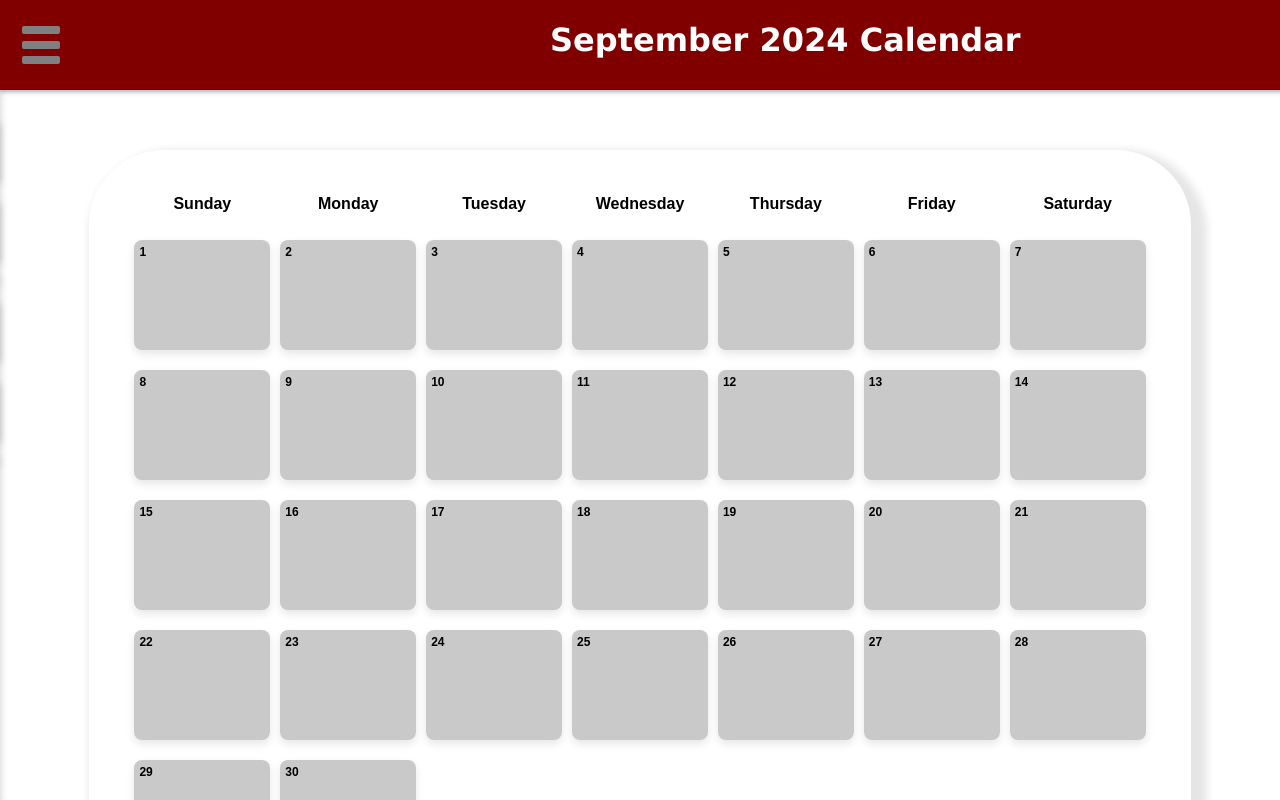
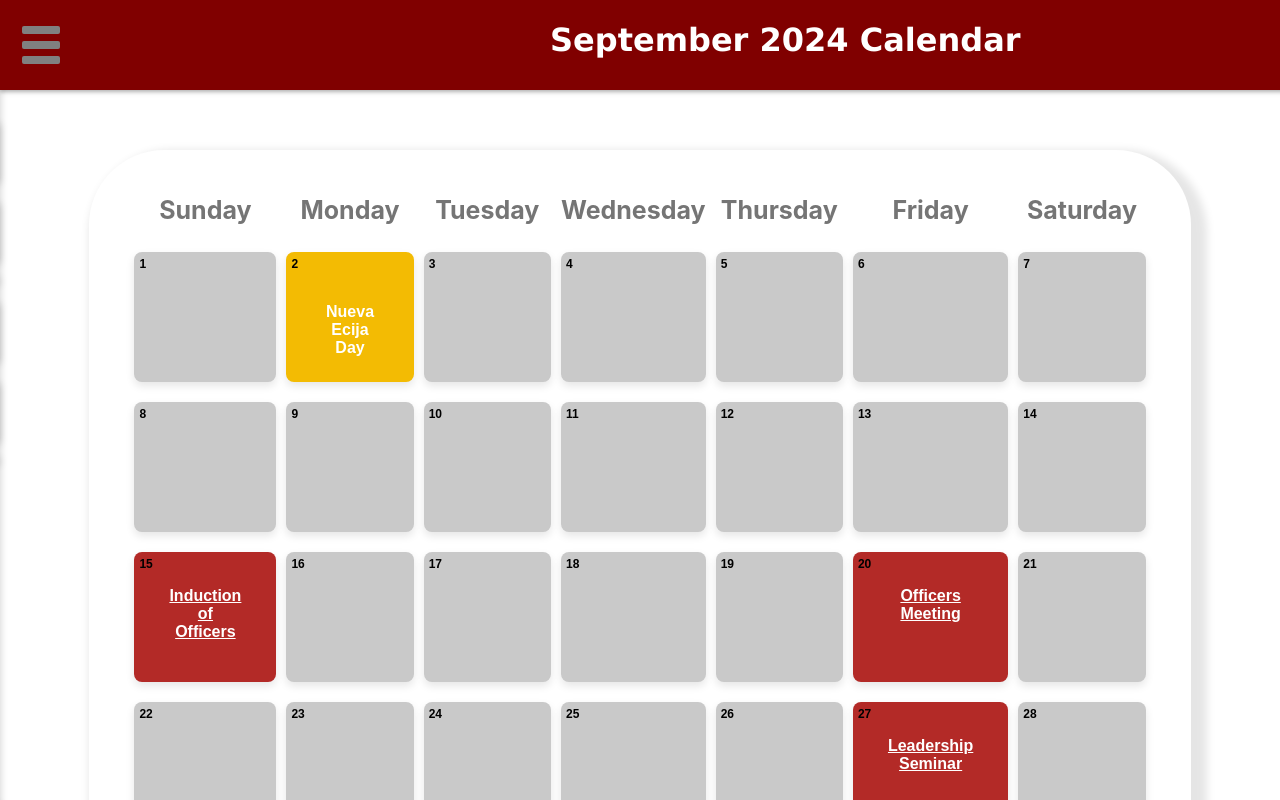
Before and after one commit to shinpaydoodles/app-dev, a React (Vite) app: page / in a window 1280 px wide. Shown: the top 800 px of the page. Built offline with nearby package versions, Linux system fonts and the light colour scheme.

Commit message:
add: month and week view

```diff
--- a/src/App.jsx
+++ b/src/App.jsx
@@ -1,18 +1,19 @@
-import Header from './assets/Header.jsx'
-import Card from './assets/Card.jsx'
-
+import { BrowserRouter as Router, Route, Routes } from 'react-router-dom';
+import Header from './assets/Header';
+import WeekView from './assets/WeekView';
+import MonthView from './assets/MonthView';
 
 function App() {
-
-  return(
-    <>
-
-    <Card></Card>
-    <Header></Header>
-
-
-    </>
-  );
+    return (
+        <Router>
+            <Header></Header>
+            <Routes>
+                <Route path="/week" element={<WeekView />} />
+                <Route path="/month" element={<MonthView />} />
+                <Route path="/" element={<MonthView />} />
+            </Routes>
+        </Router>
+    );
 }
 
-export default App
+export default App;
--- a/src/assets/Card.jsx
+++ b/src/assets/Card.jsx
@@ -14,7 +14,10 @@ function Card(){
 
 
             <div className="datebg"><span class="num">1</span></div>
-            <div className="datebg"><span class="num">2</span></div>
+            <div className="datebg">
+                <span class="num">2</span>
+                <span class="neee">Nueva Ecija Day</span>
+            </div>
             <div className="datebg"><span class="num">3</span></div>
             <div className="datebg"><span class="num">4</span></div>
             <div className="datebg"><span class="num">5</span></div>
@@ -27,7 +30,10 @@ function Card(){
             <div className="datebg"><span class="num">12</span></div>
             <div className="datebg"><span class="num">13</span></div>
             <div className="datebg"><span class="num">14</span></div>
-            <div className="datebg"><span class="num">15</span></div>
+            <div className="datebg">
+                <span class="num">15</span>
+                <span class="neee">Induction of Officers</span>
+            </div>
             <div className="datebg"><span class="num">16</span></div>
             <div class="datebg"><span class="num">17</span></div>
             <div class="datebg"><span class="num">18</span></div>
--- a/src/assets/Header.jsx
+++ b/src/assets/Header.jsx
@@ -1,5 +1,5 @@
 import { useState } from "react";
-
+import { Link } from "react-router-dom";
 
 function Header() {
     const [isSidebarOpen, setIsSidebarOpen] = useState(false);
@@ -26,16 +26,16 @@ function Header() {
                     <span className="barx2"></span>
                 </button>
                 <div>
-                <div className="week">Week</div>
-                <div className="month">Month</div>
+                    <Link to="/week" className="week" onClick={() => setIsSidebarOpen(false)}>Week</Link>
+                    <Link to="/month" className="month" onClick={() => setIsSidebarOpen(false)}>Month</Link>
                     <div className="divider"></div>
                 </div>
                 <div>
-                <div className="events">Events</div>
-                <div className="holidays">Holidays</div>
+                    <div className="events"><span class="dot"></span>Events</div>
+                    <div className="holidays"><span class="dot2"></span>Holidays</div>
                     <div className="divider2"></div>
                     <div className="logo">
-                <img src="/public/cic.png" alt="cic logo"/>
+                        <img src="/cic.png" alt="cic logo" />
                     </div>
                     <div className="settings">Settings</div>
                     <div className="visit">Visit us</div>
--- /dev/null
+++ b/src/assets/MonthView.jsx
@@ -0,0 +1,74 @@
+import React from 'react';
+import { Link } from 'react-router-dom'; // Import Link from react-router-dom
+
+function MonthView() {
+    return (
+        <div className="base">
+            <div className="calendar">
+                <div id="day">Sunday</div>
+                <div id="day">Monday</div>
+                <div id="day">Tuesday</div>
+                <div id="day">Wednesday</div>
+                <div id="day">Thursday</div>
+                <div id="day">Friday</div>
+                <div id="day">Saturday</div>
+
+                <div className="datebg"><span className="num">1</span></div>
+                <div className="datebg" id='dilaw'>
+                    <span className="num">2</span>
+                    <p className="neee">Nueva Ecija Day</p>
+                </div>
+                <div className="datebg"><span className="num">3</span></div>
+                <div className="datebg"><span className="num">4</span></div>
+                <div className="datebg"><span className="num">5</span></div>
+                <div className="datebg"><span className="num">6</span></div>
+                <div className="datebg"><span className="num">7</span></div>
+                <div className="datebg"><span className="num">8</span></div>
+                <div className="datebg"><span className="num">9</span></div>
+                <div className="datebg"><span className="num">10</span></div>
+                <div className="datebg"><span className="num">11</span></div>
+                <div className="datebg"><span className="num">12</span></div>
+                <div className="datebg"><span className="num">13</span></div>
+                <div className="datebg"><span className="num">14</span></div>
+
+                <Link to="/description/induction-officers" className="datebg" id='off'>
+                    <span className="num">15</span>
+                    <span className="off">Induction of Officers</span>
+                </Link>
+
+                <div className="datebg"><span className="num">16</span></div>
+                <div className="datebg"><span className="num">17</span></div>
+                <div className="datebg"><span className="num">18</span></div>
+                <div className="datebg"><span className="num">19</span></div>
+
+                <Link to="/description/officers-meeting" className="datebg" id='off'>
+                    <span className="num">20</span>
+                    <span className="off">Officers Meeting</span>
+                </Link>
+
+                <div className="datebg"><span className="num">21</span></div>
+                <div className="datebg"><span className="num">22</span></div>
+                <div className="datebg"><span className="num">23</span></div>
+                <div className="datebg"><span className="num">24</span></div>
+                <div className="datebg"><span className="num">25</span></div>
+                <div className="datebg"><span className="num">26</span></div>
+
+                <Link to="/description/leadership-seminar" className="datebg" id='off'>
+                    <span className="num">27</span>
+                    <span className="off">Leadership Seminar</span>
+                </Link>
+
+                <div className="datebg"><span className="num">28</span></div>
+                <div className="datebg"><span className="num">29</span></div>
+                <div className="datebg"><span className="num">30</span></div>
+                <div className="blank"></div>
+                <div className="blank"></div>
+                <div className="blank"></div>
+                <div className="blank"></div>
+                <div className="blank"></div>
+            </div>
+        </div>
+    );
+}
+
+export default MonthView;
--- /dev/null
+++ b/src/assets/WeekView.jsx
@@ -0,0 +1,30 @@
+import React from 'react';
+
+function WeekView() {
+        return(
+            <div class="base">
+                <h1 className='weektitle'>This Week</h1>
+                <h1 className='anongweek'>September 15-21</h1>
+            <div class="calendar">
+
+                <div id="weekday">Sunday</div>
+                <div id="weekday">Monday</div>
+                <div id="weekday">Tuesday</div>
+                <div id="weekday">Wednesday</div>
+                <div id="weekday">Thursday</div>
+                <div id="weekday">Friday</div>
+                <div id="weekday">Saturday</div>
+
+                <div className="weekview"></div>
+                <div className="weekview"></div>
+                <div className="weekview"></div>
+                <div className="weekview"></div>
+                <div className="weekview"></div>
+                <div className="weekview"></div>
+                <div className="weekview"></div>
+            </div>
+        </div>
+        );
+}
+
+export default WeekView;
--- a/src/index.css
+++ b/src/index.css
@@ -78,7 +78,7 @@ li{
 
 .datebg {
   position: relative;
-  padding: 25px;
+  padding: 35px;
   height: 60px;
   margin-top: 10px;
   background-color: rgb(201, 201, 201);
@@ -139,6 +139,7 @@ left: -300px;
 top: 0px;
 box-shadow: 0 4px 8px rgba(0, 0, 0, 0.2);
 transition: transform 0.3s ease;
+z-index: 2;
 }
 .sidebar.open{
   transform: translate(300px);
@@ -242,6 +243,7 @@ position: absolute;
 top: 120px;
 width: 260px;
 font-family: 'Lucida Sans', 'Lucida Sans Regular', 'Lucida Grande', 'Lucida Sans Unicode', Geneva, Verdana, sans-serif;
+text-decoration: none;
 }
 .month{
   top: 200px;
@@ -261,10 +263,28 @@ box-shadow: 0 4px 8px rgba(0, 0, 0, 0.2);
   position: absolute;
   top: 300px;
   width: 260px;
-font-family: 'Lucida Sans', 'Lucida Sans Regular', 'Lucida Grande', 'Lucida Sans Unicode', Geneva, Verdana, sans-serif;
+
+  align-items: center;
+  font-family: 'Lucida Sans', 'Lucida Sans Regular', 'Lucida Grande', 'Lucida Sans Unicode', 'Geneva', Verdana, sans-serif;
 }
 .holidays{
   top: 380px;
+}
+.dot{
+  height: 12px;
+  width: 12px;
+  border-radius: 50%;
+  display: inline-block;
+  margin-right: 10px;
+  background-color: #B32A27;
+}
+.dot2{
+  height: 12px;
+  width: 12px;
+  border-radius: 50%;
+  display: inline-block;
+  margin-right: 10px;
+  background-color: #F3BB03;
 }
 
 .settings, .visit {
@@ -279,3 +299,47 @@ font-family: 'Lucida Sans', 'Lucida Sans Regular', 'Lucida Grande', 'Lucida Sans
   .visit{
     top: 900px;
   }
+.weektitle{
+  color: #B32A27;
+  text-align: center;
+  font-size: 50px;
+}
+.anongweek{
+  color: #B32A27;
+  text-align: center;
+  font-size: 30px;
+  padding-bottom: 30px;
+}
+  .weekview{
+    position: relative;
+    padding: 25px;
+    height: 200px;
+    margin-top: 5px;
+    background: #e5e5e5;
+    box-shadow: 0px 4px 8px rgba(0, 0, 0, 0.1);
+    border-radius: 8px;
+    background-blend-mode: normal;
+  }
+  #weekday {
+    color: #757575;
+    font-family: Inter;
+    font-size: 25px;
+    font-weight: 700;
+  }
+  #day {
+    color: #757575;
+    font-family: Inter;
+    font-size: 25px;
+    font-weight: 700;
+  }
+  #dilaw{
+    background-color: #F3BB03;
+    color: #ffffff;
+  }
+  #neee{
+    color: #ffffff;
+  }
+  #off{
+    background-color: #B32A27;
+    color: #ffffff;
+  }
```
Also changed, not shown: src/assets/Sidebar.jsx (added). Lines whose indentation alone changed are shown as unchanged.
